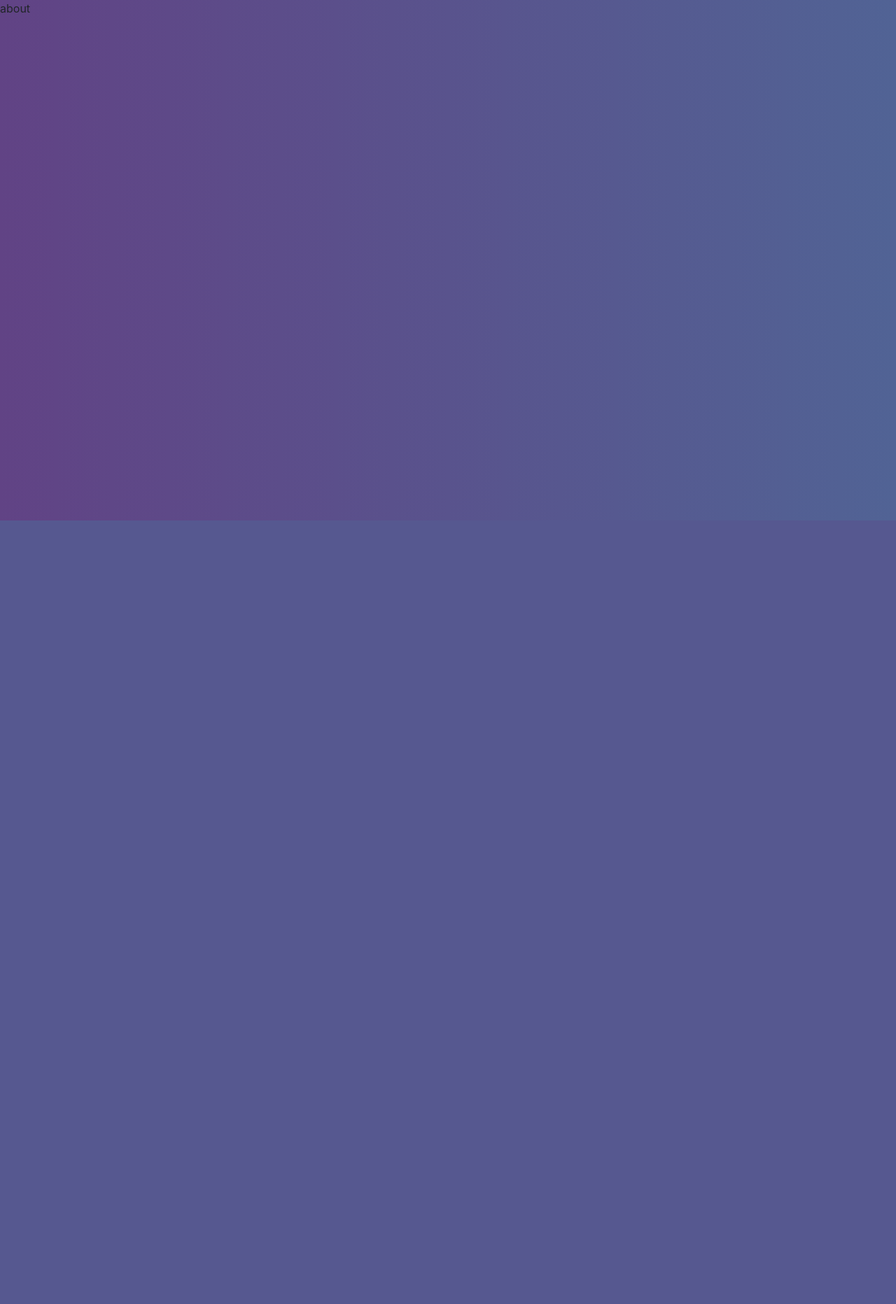
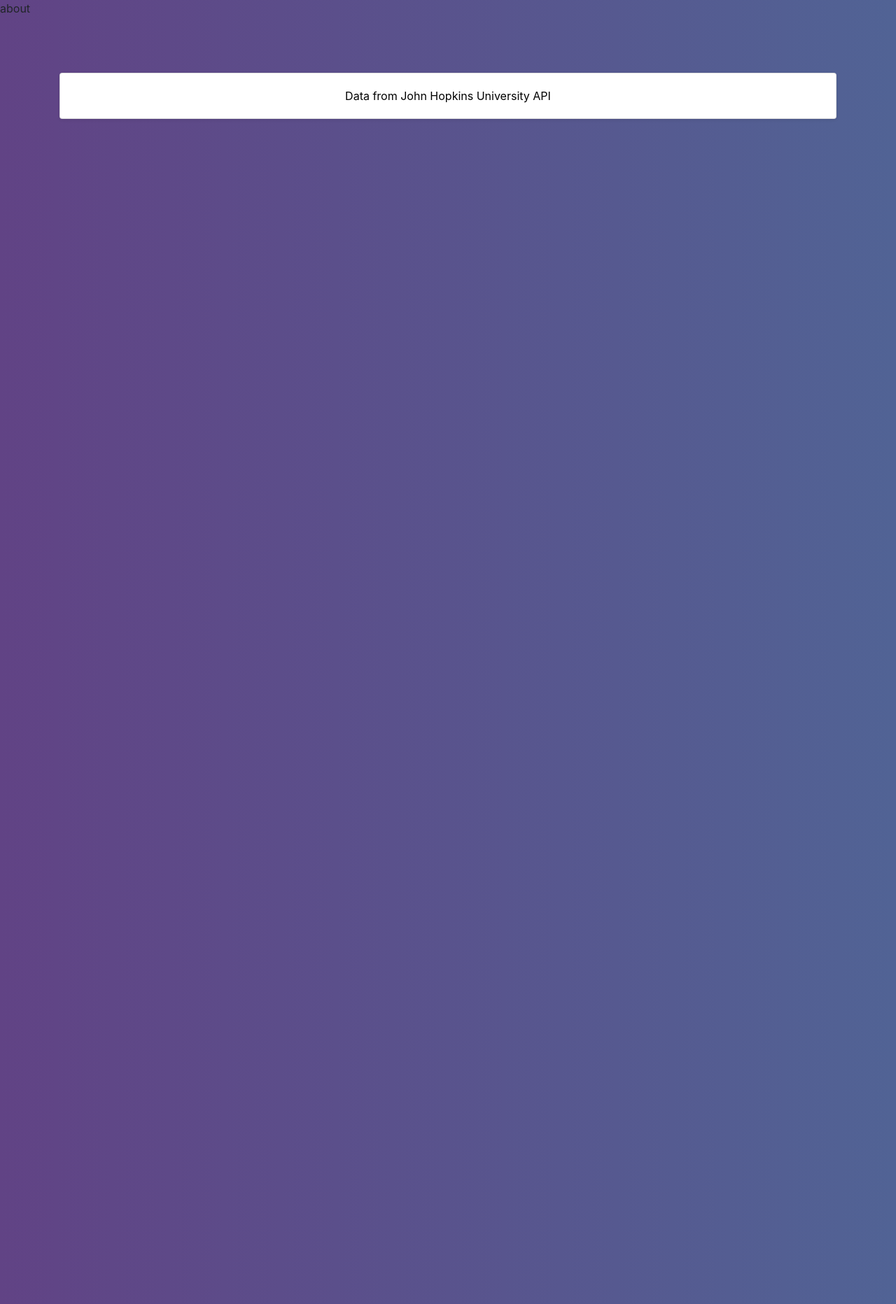
Before and after one commit to bermylle/covid19PH_live, a Flask app: page /about in a window 1280 px wide. Shown: the part 56-1920 px from the top of the page at 70% size. Before the commit the page ends 800 px from the top, so only its background shows below. Run offline with Flask 2, Linux system fonts and the light colour scheme; some libraries are stand-ins or nearby versions.

Commit message:
added source

```diff
--- a/static/stylesheet/style.css
+++ b/static/stylesheet/style.css
@@ -5,7 +5,9 @@
 html,
 
 
-
+.footer-margin {
+  height: 10110px;
+}
 
 #sticky-footer {
   flex-shrink: none;
--- a/templates/layout.html
+++ b/templates/layout.html
@@ -40,7 +40,16 @@
     </nav>
 
     {% block body %} {% endblock %}
+    <div class="container" style="margin-top: 5%;">
+    <div class="card-deck mb-3 text-center">
+        <div class="card mb-4 shadow-sm">
 
+            <div class="card-body">
+            <a href="https://ahmednafies.github.io/covid/john_hopkins/"  style="color: black" target="_blank"> Data from John Hopkins University API </a>
+            </div>
+        </div>
+    </div>
+</div>
 </body>
 
 </html>
```
